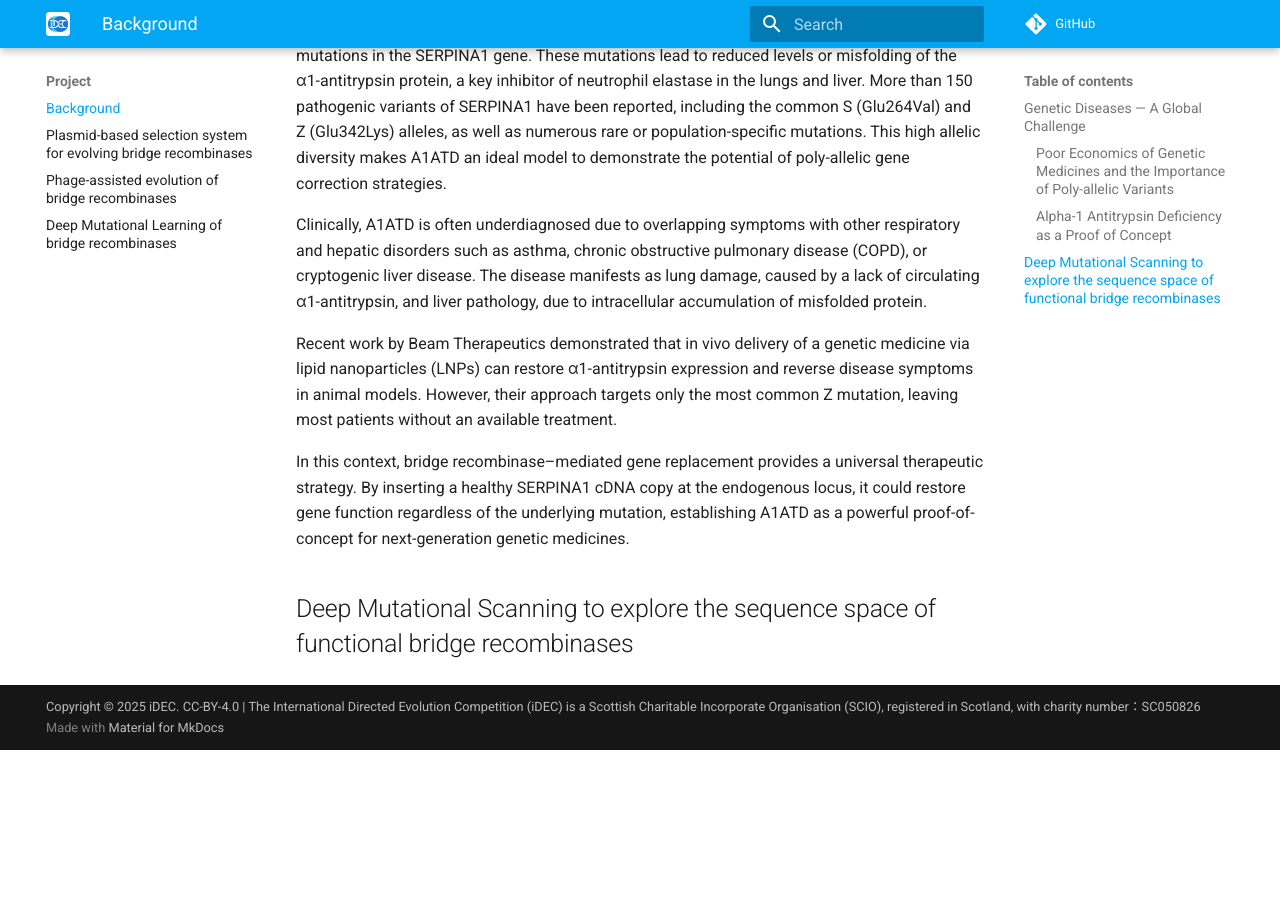
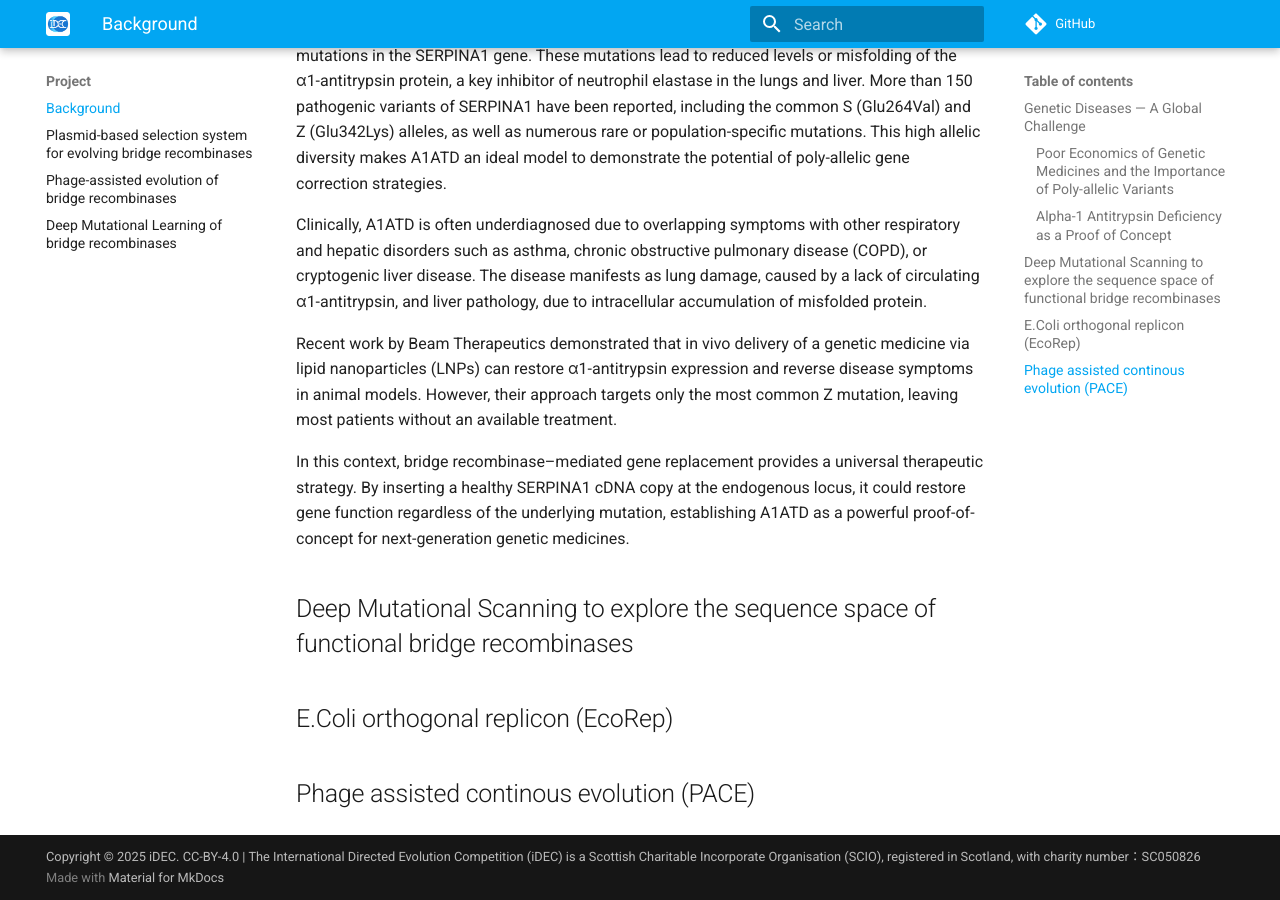
Before and after one commit to sofifilippini7-tech/2025_Evolution_Suisse_2025, an MkDocs documentation site: the page built from docs/project/background.md, in a window 1280 px wide and 900 px high, scrolled down 1017 px. Built offline with MkDocs 1.6.1 and Material for MkDocs 9.7.7, drawn with Linux system fonts in a browser that asks for light colours; comment, search, counter and statistics services are not loaded; before the commit the page ends 1767 px from its top, so only the background shows below that.

Commit message:
Update background.md

```diff
--- a/docs/project/background.md
+++ b/docs/project/background.md
@@ -23,3 +23,7 @@ Recent work by Beam Therapeutics demonstrated that in vivo delivery of a genetic
 In this context, bridge recombinase–mediated gene replacement provides a universal therapeutic strategy. By inserting a healthy SERPINA1 cDNA copy at the endogenous locus, it could restore gene function regardless of the underlying mutation, establishing A1ATD as a powerful proof-of-concept for next-generation genetic medicines.
 
 ## Deep Mutational Scanning to explore the sequence space of functional bridge recombinases
+
+## E.Coli orthogonal replicon (EcoRep)
+
+## Phage assisted continous evolution (PACE)
```
